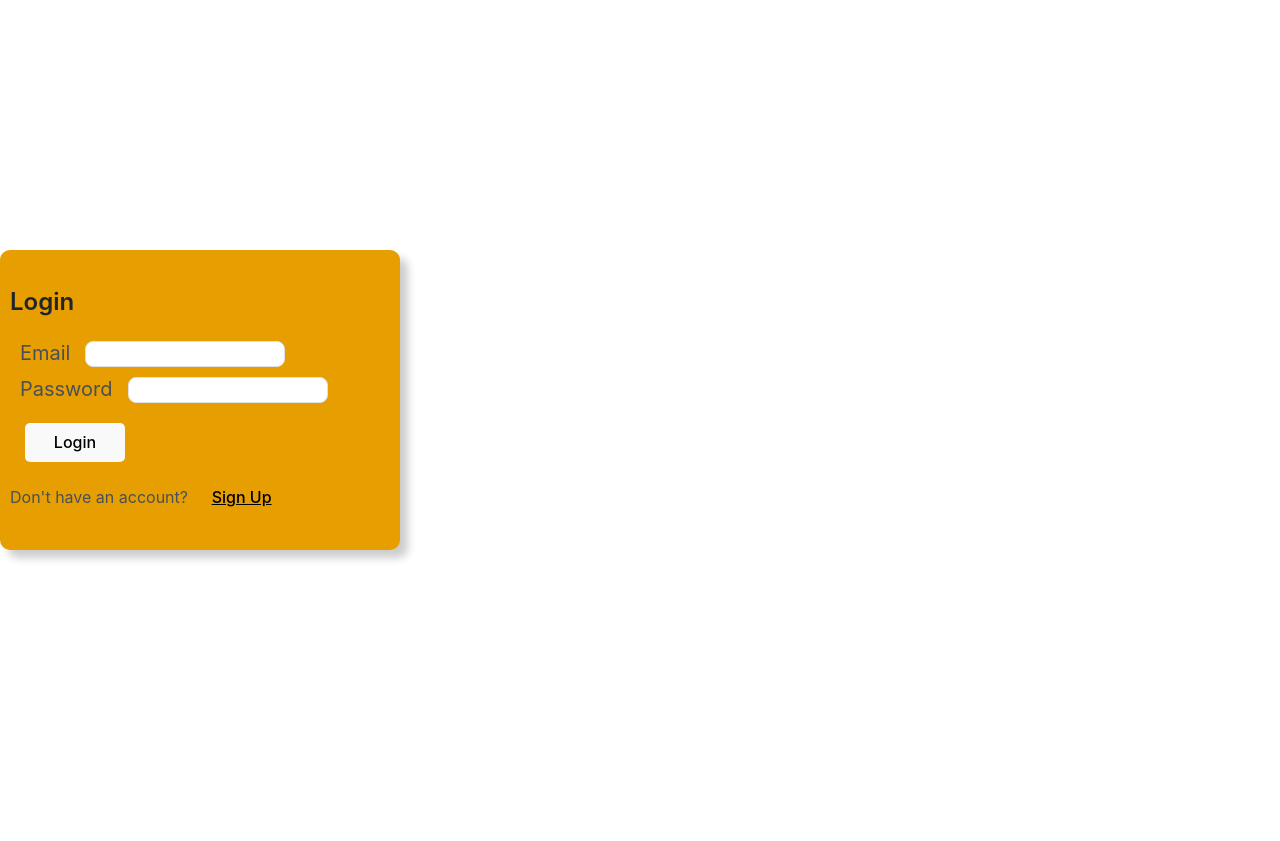
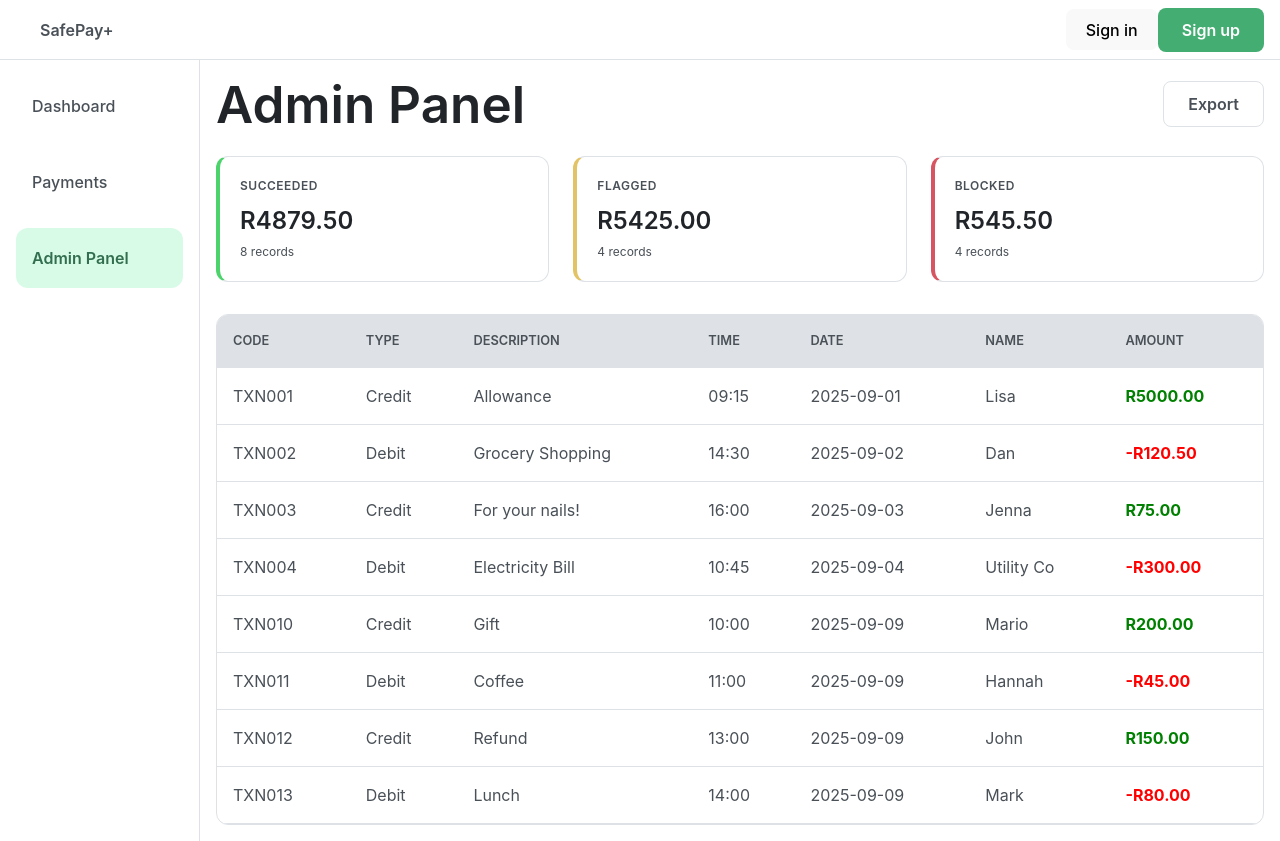
Before and after one commit to kylecohead/p2p-payment-platform, a React (Vite) app in the folder frontend/: page /admin in a window 1280 px wide. Before the commit this address led to /login. Before the commit the page ends 800 px from the top, so only its background shows below. Built offline with nearby package versions, Linux system fonts and the light colour scheme.

Commit message:
Basic admin panel layout

```diff
--- a/frontend/src/components/Layout.jsx
+++ b/frontend/src/components/Layout.jsx
@@ -7,11 +7,6 @@ export default function Layout() {
   const navigate = useNavigate();
   const [user, setUser] = useState(null);
 
-  useEffect(() => {
-    const raw = localStorage.getItem('currentUser');
-    if (!raw) { navigate('/login'); return; }
-    try { setUser(JSON.parse(raw)); } catch (_) { navigate('/login'); }
-  }, [navigate]);
 
   return (
     <div className="container">
--- a/frontend/src/pages/Admin.css
+++ b/frontend/src/pages/Admin.css
@@ -0,0 +1,54 @@
+.btn-outline {
+  background: transparent;
+  border: 1px solid var(--gray-200);
+  color: var(--gray-700);
+}
+
+.btn-outline:hover {
+  background: var(--gray-200);
+}
+
+/* Color overrides for payment cards - base style in global.css */
+.payment-card.succeeded {
+  border-left-color: var(--success);
+}
+
+.payment-card.flagged {
+  border-left-color: var(--warning);
+}
+
+.payment-card.blocked {
+  border-left-color: var(--error);
+}
+
+/* Table placeholder spacing */
+.admin-table-container {
+  margin-top: 1rem;
+  background: var(--white);
+  border: 1px solid var(--gray-200);
+  border-radius: 12px;
+  overflow: hidden;
+}
+
+.payments-section {
+  margin-top: 2rem;
+}
+
+.admin-table {
+  width: 100%;
+  border-collapse: collapse;
+}
+
+.admin-table th {
+  background: var(--gray-200);
+  padding: 1rem;
+  text-align: left;
+  font-weight: 600;
+  font-size: 0.8rem;
+  border-bottom: 1px solid var(--gray-200);
+}
+
+.admin-table td {
+  padding: 1rem;
+  border-bottom: 1px solid var(--gray-200);
+}
--- a/frontend/src/pages/Admin.jsx
+++ b/frontend/src/pages/Admin.jsx
@@ -1,19 +1,83 @@
 import React from 'react';
 import { useNavigate } from 'react-router-dom';
 import './Admin.css';
+import { examplePayments } from './examplePayments';
+
 
 export default function Admin() {
+  const navigate = useNavigate();
+
+    // Replace with real data
+    const payments = examplePayments;
+
+    const handleExport = () => {
+      // TODO: Backend export functionality
+      alert('Export functionality coming soon');
+    };
+
+    // Calculate totals
+    const totalAmount = payments.reduce((sum, p) => sum + p.amount, 0);
+    const credits = payments.filter(p => p.type === 'Credit');
+    const debits = payments.filter(p => p.type === 'Debit');
+    const totalCredits = credits.reduce((sum, p) => sum + p.amount, 0);
+    const totalDebits = debits.reduce((sum, p) => sum + p.amount, 0);
+
     return (
-    <div className="admin-page">
+      <div className="">
         <div className="page-header-with-actions">
           <h1 className="page-title">Admin Panel</h1>
           <div className="page-actions">
-          {/* tbc */}
+            <button className="btn btn-outline" onClick={handleExport}>
+              Export
+            </button>
           </div>
         </div>
 
-      <div className="admin-content">
-        <p>Admin panel in dev</p>
+        <div className="payments-cards card-grid">
+          <div className="payment-card stat-card succeeded">
+            <div className="card-header">Succeeded</div>
+            <div className="card-value">R{totalAmount.toFixed(2)}</div>
+            <div className="card-subtitle">{payments.length} records</div>
+          </div>
+          <div className="payment-card stat-card flagged">
+            <div className="card-header">Flagged</div>
+            <div className="card-value">R{totalCredits.toFixed(2)}</div>
+            <div className="card-subtitle">{credits.length} records</div>
+          </div>
+          <div className="payment-card stat-card blocked">
+            <div className="card-header">Blocked</div>
+            <div className="card-value">R{Math.abs(totalDebits).toFixed(2)}</div>
+            <div className="card-subtitle">{debits.length} records</div>
+          </div>
+        </div>
+
+        <div className="admin-table-container">
+          <table className="admin-table">
+            <thead>
+              <tr>
+                <th>CODE</th>
+                <th>TYPE</th>
+                <th>DESCRIPTION</th>
+                <th>TIME</th>
+                <th>DATE</th>
+                <th>NAME</th>
+                <th>AMOUNT</th>
+              </tr>
+            </thead>
+            <tbody>
+              {payments.map((p, idx) => (
+                <tr key={p.code}>
+                  <td>{p.code}</td>
+                  <td>{p.type}</td>
+                  <td>{p.description}</td>
+                  <td>{p.time}</td>
+                  <td>{p.date}</td>
+                  <td>{p.name}</td>
+                  <td style={{color: p.amount < 0 ? 'red' : 'green', fontWeight: 'bold'}}>{p.amount < 0 ? '-' : ''}R{Math.abs(p.amount).toFixed(2)}</td>
+                </tr>
+              ))}
+            </tbody>
+          </table>
         </div>
       </div>
     );
```
Lines whose indentation alone changed are shown as unchanged.
